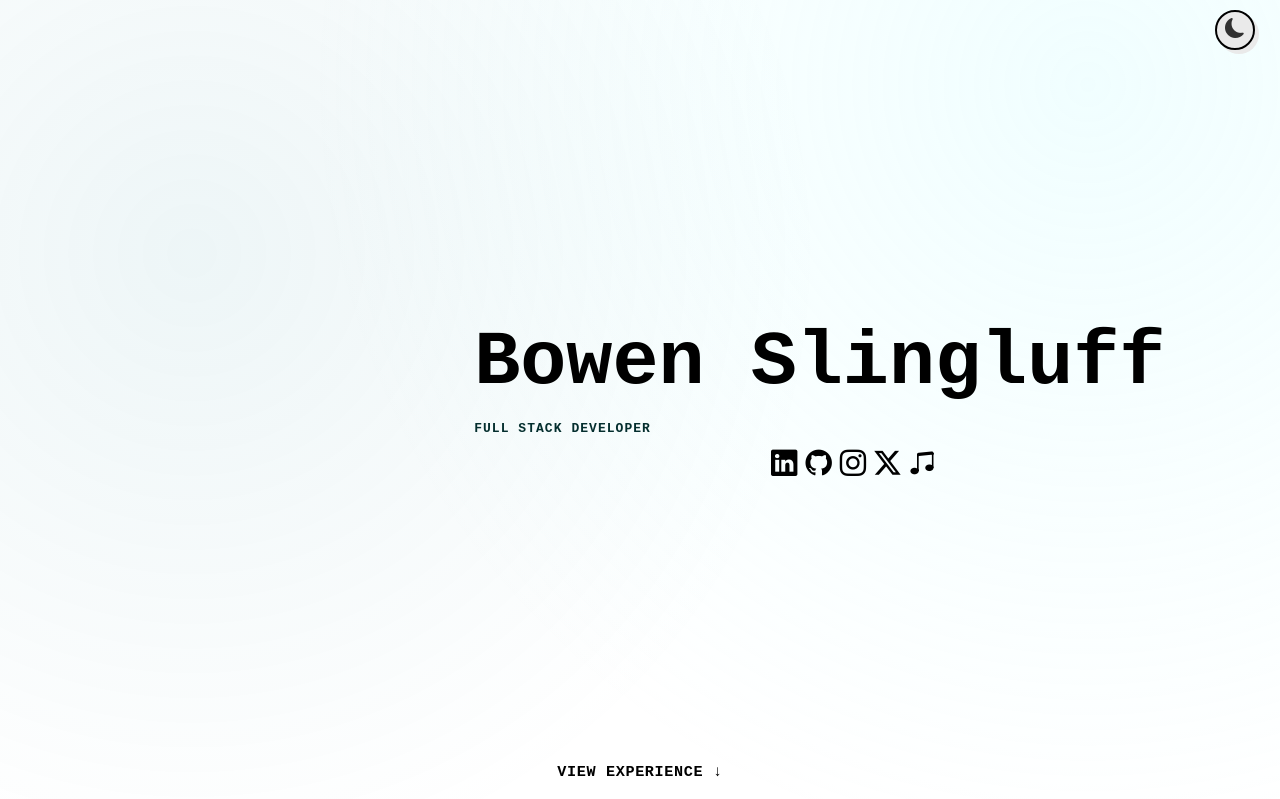
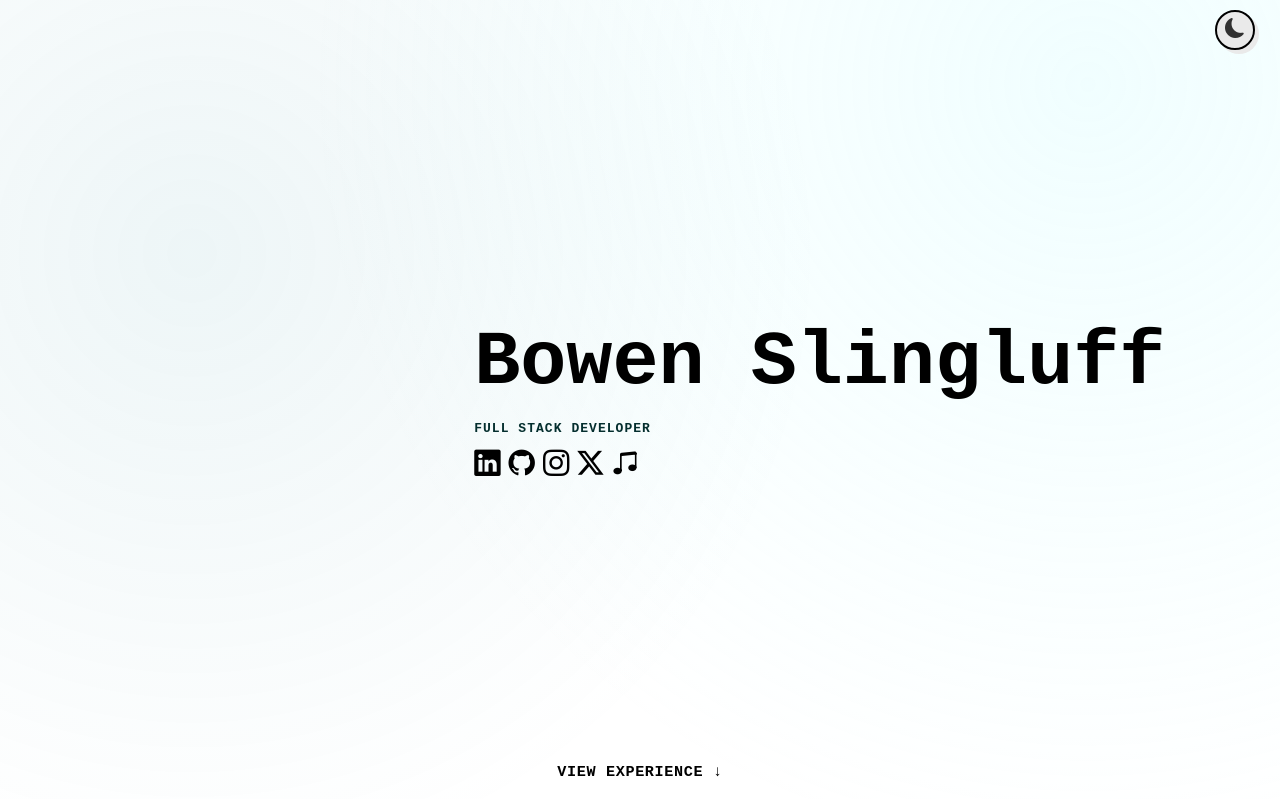
Before and after one commit to bowenslingluff/bowenslingluff.github.io, a React (Vite) app: page / in a window 1280 px wide. Shown: the top 799 px of the page. Built offline with nearby package versions, Linux system fonts and the light colour scheme.

Commit message:
social links margin

```diff
--- a/src/index.css
+++ b/src/index.css
@@ -173,7 +173,6 @@ html {
 
 .social-links-container {
   margin-right: auto;
-  margin-left: auto;
   text-align: left;
 }
 
@@ -1539,6 +1538,10 @@ footer {
         flex-direction: column;
     }
 
+    .social-links-container {
+        margin: 0 auto;
+    }
+
     .combined-about-image {
         width: auto;
         height: 200px;
```
